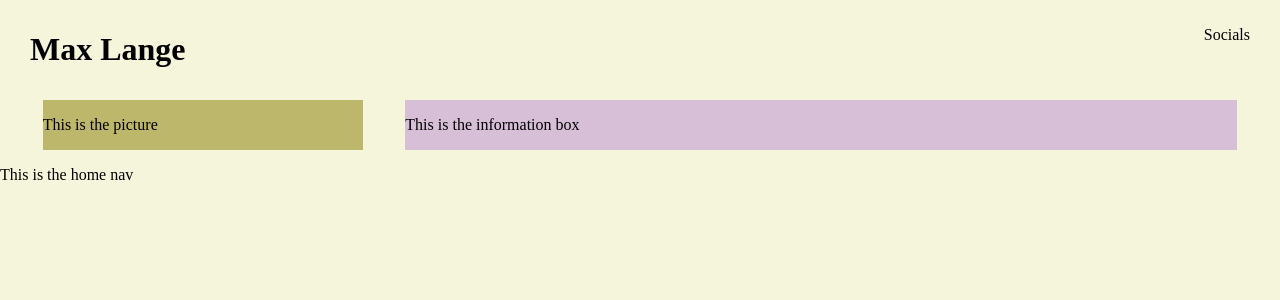
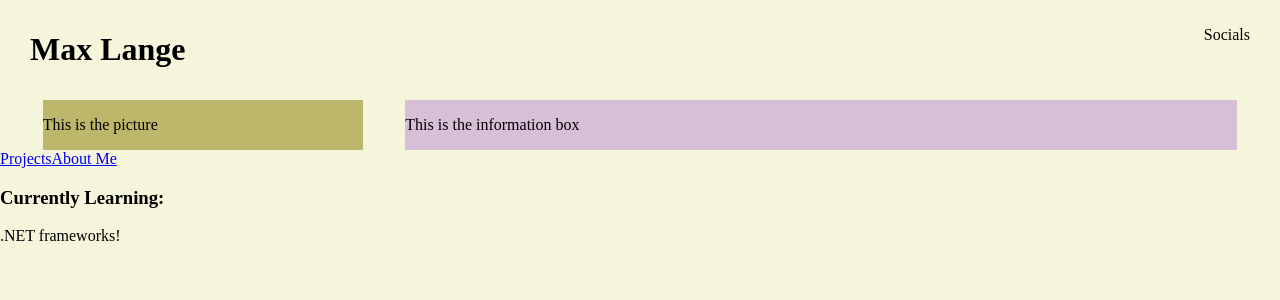
Before and after one commit to Abekomon/personal-site, a React (Vite) app: page / in a window 1280 px wide. Shown: the top 300 px of the page. Built offline with nearby package versions, Linux system fonts and the light colour scheme.

Commit message:
Update HomeNav to include Links to other pages

```diff
--- a/src/Components/HomeNav/HomeNav.jsx
+++ b/src/Components/HomeNav/HomeNav.jsx
@@ -1,10 +1,16 @@
 import React from "react"
 import { Link } from "react-router-dom"
+import "./HomeNav.css"
 
 export default function HomeNav() {
   return (
     <nav className="home-nav">
-      <p>This is the home nav</p>
+      <Link to="/projects">Projects</Link>
+      <Link to="/about-me">About Me</Link>
+      <div className="currently-learning">
+        <h3>Currently Learning:</h3>
+        <p>.NET frameworks!</p>
+      </div>
     </nav>
   )
 }
```
